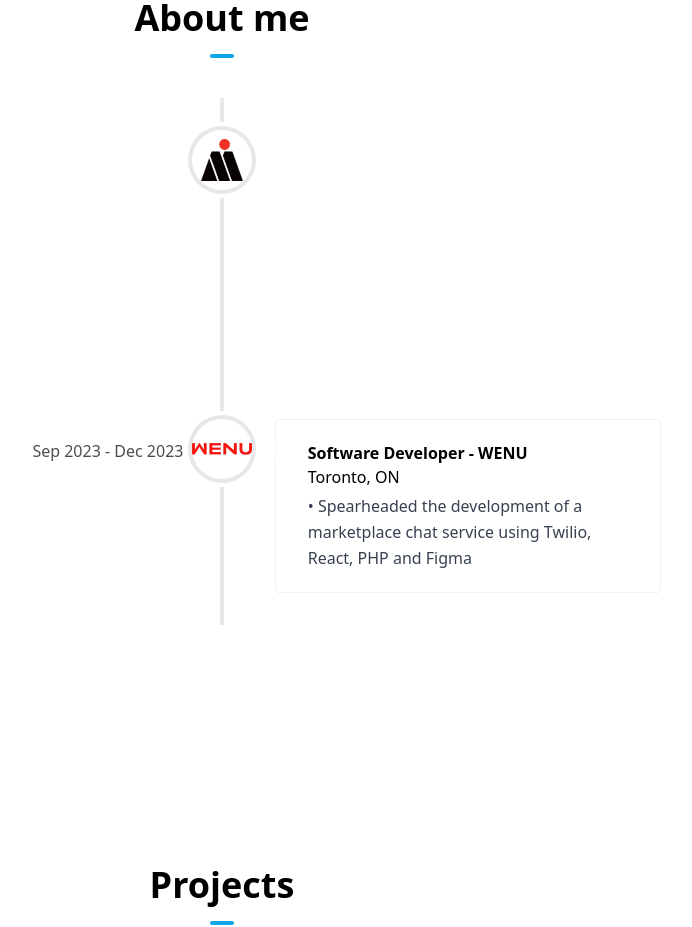
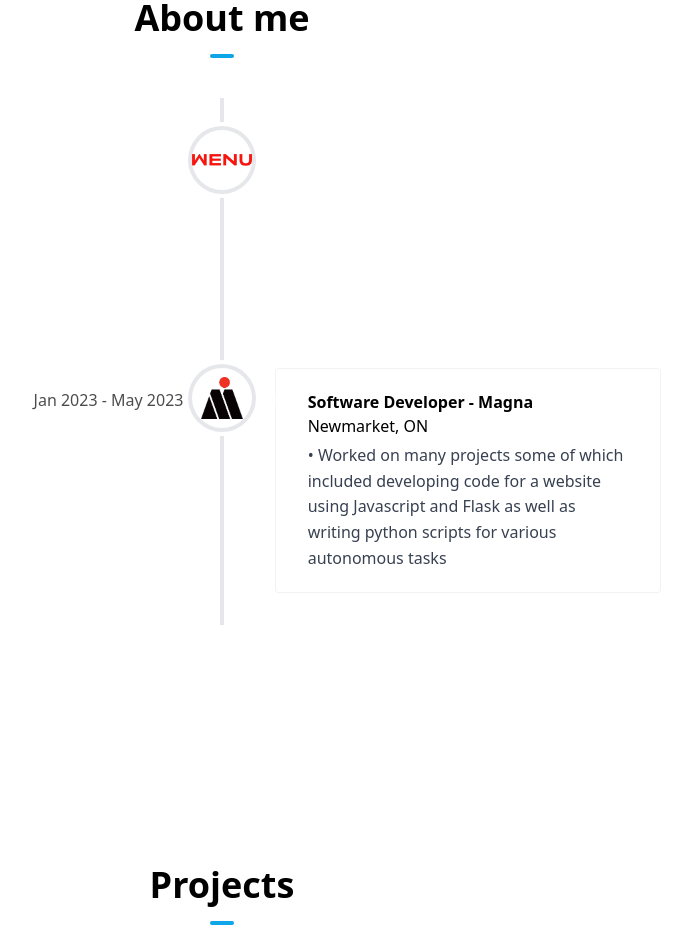
Before and after one commit to zerieox/Personal-Website-v2, a Next.js app: page / in a window 1280 px wide. Shown: the part 2000-2927 px from the top of the page, without its empty margins (418-1110 px from the left). Built offline with nearby package versions, Linux system fonts and the light colour scheme.

Commit message:
Moved experience recent up

```diff
--- a/src/components/Experience.tsx
+++ b/src/components/Experience.tsx
@@ -15,7 +15,14 @@ import wenueat from "../../public/wenu.png"
 import magna from "../../public/magna.png"
 
 const expData = [
-
+    {
+      title: "Software Developer - WENU",
+      location: "Toronto, ON",
+      description:
+        "• Spearheaded the development of a marketplace chat service using Twilio, React, PHP and Figma",
+        icon: <Image src={wenueat} alt="Wenu" style={{ width: '100%', height: 'auto' }} />,
+        date: " Sep 2023 - Dec 2023 ",
+    },
       {
         title: "Software Developer - Magna",
         location: "Newmarket, ON",
@@ -24,14 +31,7 @@ const expData = [
           icon: <Image src={magna} alt="Magna" style={{ width: '70%', height: '70%' }} layout="fixed" />,
           date: " Jan 2023 - May 2023 ",
       },
-      {
-        title: "Software Developer - WENU",
-        location: "Toronto, ON",
-        description:
-          "• Spearheaded the development of a marketplace chat service using Twilio, React, PHP and Figma",
-          icon: <Image src={wenueat} alt="Wenu" style={{ width: '100%', height: 'auto' }} />,
-          date: " Sep 2023 - Dec 2023 ",
-      },
+
 ]
 const Experience = () => {
 const { theme } = useTheme();
--- a/src/components/Project.tsx
+++ b/src/components/Project.tsx
@@ -20,7 +20,7 @@ const projects = [
         "A simple note keeping web app that allows me to keep track of things that I need to do throughout the day.",
       image: "/notekeeper.png",
       github: "https://github.com/zerieox/Note-Keeper",
-      link: "https://github.com/zerieox/Note-Keeper"
+      link: "https://github.com/zerieox/Note-Keeper/"
 
     },
     {
@@ -28,7 +28,7 @@ const projects = [
       description: "A memory game inspired by the simon game, user has to memorize the sequence of colours.",
       image: "/simongame.png",
       github: "https://github.com/zerieox/Simon-Game",
-      link: "https://github.com/zerieox/Simon-Game"
+      link: "https://github.com/zerieox/Simon-Game/"
 
     },
 
```
